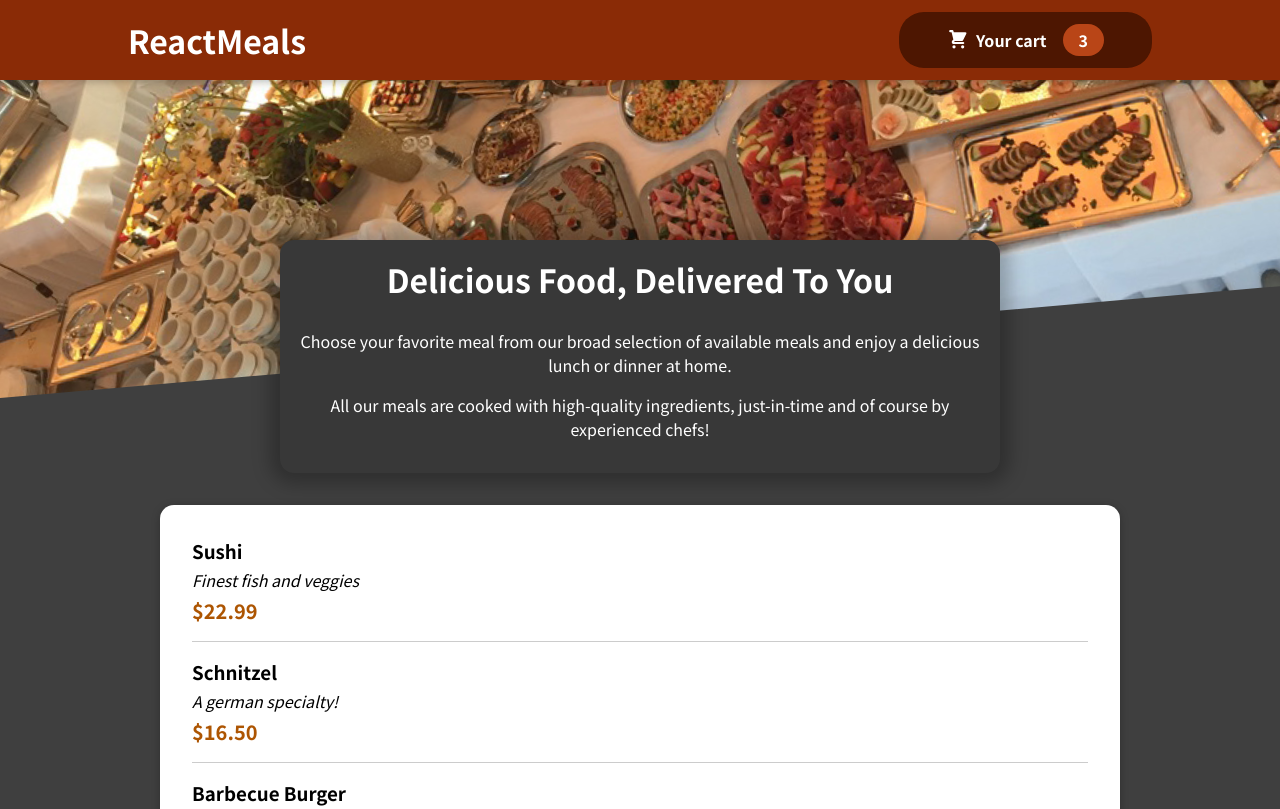
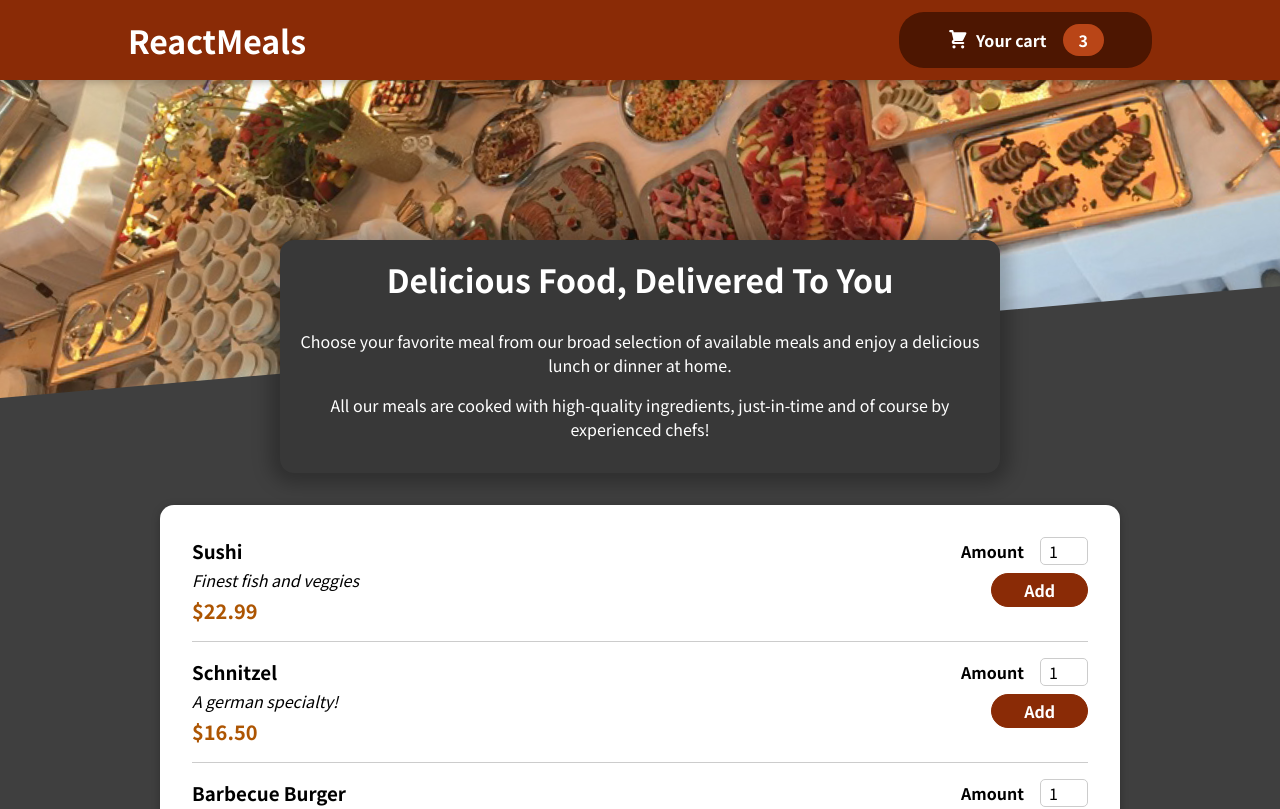
Before and after one commit to Lore1ei/OrderFood, a React (Create React App) app: page / in a window 1280 px wide. Shown: the top 809 px of the page. Built offline with nearby package versions, Linux system fonts and the light colour scheme.

Commit message:
added form

```diff
--- a/src/components/Meals/AvailableMeals.js
+++ b/src/components/Meals/AvailableMeals.js
@@ -30,7 +30,7 @@
 ];
 
 const AvailableMeals = props => {
-    const mealsList = DUMMY_MEALS.map(meal => <MealItem key={meal.id} name={meal.name} description={meal.description} price={meal.price} />);
+    const mealsList = DUMMY_MEALS.map(meal => <MealItem key={meal.id} id={meal.id} name={meal.name} description={meal.description} price={meal.price} />);
 
     return(
         <section className={classes.meals}>
--- a/src/components/Meals/MealItem/MealItem.js
+++ b/src/components/Meals/MealItem/MealItem.js
@@ -1,4 +1,5 @@
 import classes from './MealItem.module.css'
+import MealItemForm from "./MealItemForm";
 
 const MealItem = props => {
     const price = `$${props.price.toFixed(2)}`
@@ -9,7 +10,9 @@
             <div className={classes.description}>{props.description}</div>
             <div className={classes.price}>{price}</div>
         </div>
-        <div></div>
+        <div>
+            <MealItemForm id={props.id}/>
+        </div>
     </li>
 }
 
--- a/src/components/Meals/MealItem/MealItemForm.js
+++ b/src/components/Meals/MealItem/MealItemForm.js
@@ -0,0 +1,20 @@
+import classes from './MealItemForm.module.css'
+import Input from "../../UI/Input";
+
+const MealItemForm = props => {
+    return(
+        <form action="" className={classes.form}>
+            <Input label="Amount" input={{
+                id: 'amount_' + props.id,
+                type: 'number',
+                min: 1,
+                max: 5,
+                step: 1,
+                defaultValue: 1
+            }} />
+            <button>Add</button>
+        </form>
+    )
+}
+
+export default MealItemForm;
--- /dev/null
+++ b/src/components/Meals/MealItem/MealItemForm.module.css
@@ -0,0 +1,20 @@
+.form {
+    text-align: right;
+}
+
+.form button {
+    font: inherit;
+    cursor: pointer;
+    background-color: #8a2b06;
+    border: 1px solid #8a2b06;
+    color: white;
+    padding: 0.25rem 2rem;
+    border-radius: 20px;
+    font-weight: bold;
+}
+
+.form button:hover,
+.form button:active {
+    background-color: #641e03;
+    border-color: #641e03;
+}
--- /dev/null
+++ b/src/components/UI/Input.js
@@ -0,0 +1,12 @@
+import classes from './Input.module.css'
+
+const Input = props => {
+    return(
+        <div className={classes.input}>
+            <label htmlFor={props.input.id}>{props.label}</label>
+            <input {...props.input}/>
+        </div>
+    )
+}
+
+export default Input;
--- /dev/null
+++ b/src/components/UI/Input.module.css
@@ -0,0 +1,18 @@
+.input {
+    display: flex;
+    align-items: center;
+    margin-bottom: 0.5rem;
+}
+
+.input label {
+    font-weight: bold;
+    margin-right: 1rem;
+}
+
+.input input {
+    width: 3rem;
+    border-radius: 5px;
+    border: 1px solid #ccc;
+    font: inherit;
+    padding-left: 0.5rem;
+}
```
Also changed, not shown: src/components/Cart/Cart.js (added, +26 -0 lines), src/components/Cart/Cart.module.css (added, +46 -0 lines).
